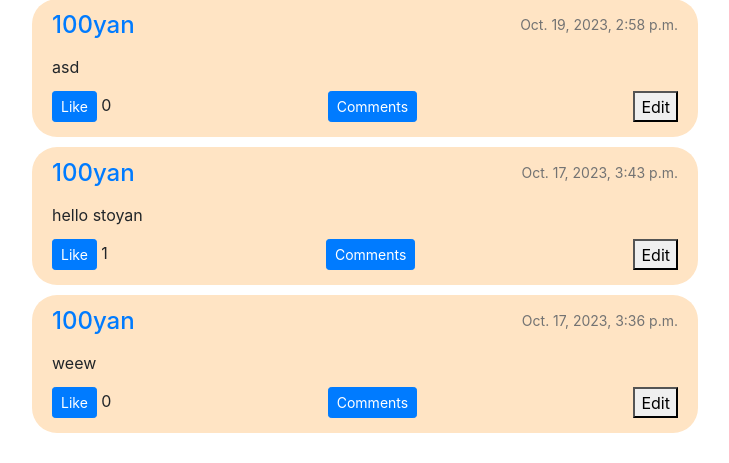
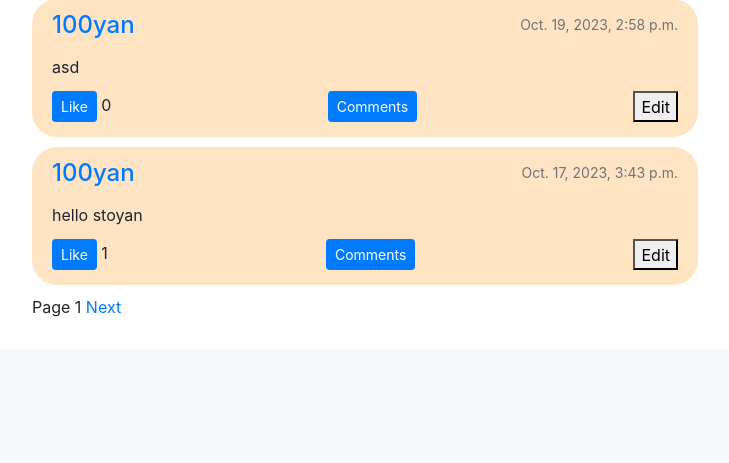
Before and after one commit to 100yann/100cial, a Django app: page / in a window 1280 px wide. Shown: the part 1532-1995 px from the top of the page, without its empty margins (275-1004 px from the left). After the commit the page ends 1849 px from the top, so only its background shows below. Run offline with Django 3.2, Linux system fonts and the light colour scheme; a user stored in the database is signed in; data comes from the database, SQL or seed files in the repository; both versions use the stored data as it was after the commit; some libraries are stand-ins or nearby versions.

Commit message:
add pagination

```diff
--- a/network/templates/network/content.html
+++ b/network/templates/network/content.html
@@ -46,3 +46,15 @@
     </div>
     {% endfor %}
 {% endif %}
+
+{% if posts.has_previous %}
+<a href="?page=1">&laquo; First</a>
+<a href="?page={{ posts.previous_page_number }}">Previous</a>
+{% endif %}
+
+Page {{ posts.number }}
+
+{% if posts.has_next %}
+<a href="?page={{ posts.next_page_number }}">Next </a>
+
+{% endif %}
--- a/network/templates/network/index.html
+++ b/network/templates/network/index.html
@@ -11,7 +11,4 @@
                 </form>
             </div>
             {% include "network/content.html" %}
-
-        </div>
-    </div>
 {% endblock %}
--- a/network/views.py
+++ b/network/views.py
@@ -3,10 +3,11 @@
 from django.http import HttpResponse, HttpResponseRedirect, JsonResponse
 from django.shortcuts import render
 from django.urls import reverse
-import os
 import json
 
 from .models import User, Post, PostForm, Comment, CommentForm, UserDetails
+from django.core.paginator import Paginator
+
 
 
 def index(request):
@@ -16,10 +17,16 @@
             new_post = form.cleaned_data['post']
             user = User.objects.get(id=request.user.id)
             Post.objects.create(author=user, post=new_post)
+    post_list = Post.objects.all().order_by('-timestamp')
+
+    # Set up Pagination
+    p = Paginator(post_list, 10)
+    page = request.GET.get('page')
+    posts = p.get_page(page)
 
     context = {
         'create_post': PostForm,
-        'posts': Post.objects.all().order_by('-timestamp'),
+        'posts': posts,
         'add_comment': CommentForm,
         'all_comments': Comment.objects.all().order_by("-timestamp")
     }
@@ -185,8 +192,15 @@
 
                 user.save()
                 return JsonResponse(message)
-    posts = Post.objects.filter(author=user).order_by('-timestamp')
-    comments = Comment.objects.filter(post__in=posts)
+
+    post_list = Post.objects.filter(author=user).order_by('-timestamp')
+    comments = Comment.objects.filter(post__in=post_list)
+
+
+    # Set up Pagination
+    p = Paginator(post_list, 10)
+    page = request.GET.get('page')
+    posts = p.get_page(page)
 
     context = {
         'profile': user,
@@ -207,9 +221,15 @@
 
 def following_page(request):
     following = User.objects.get(pk=request.user.id).following
-    posts = Post.objects.filter(author__in=following.all()).order_by('-timestamp')
-    comments = Comment.objects.filter(post__in=posts)
 
+    post_list = Post.objects.filter(author__in=following.all()).order_by('-timestamp')
+    comments = Comment.objects.filter(post__in=post_list)
+
+
+    # Set up Pagination
+    p = Paginator(post_list, 10)
+    page = request.GET.get('page')
+    posts = p.get_page(page)
     context = {
         'posts': posts,
         'all_comments': comments,
```
Also changed, not shown: db.sqlite3.
